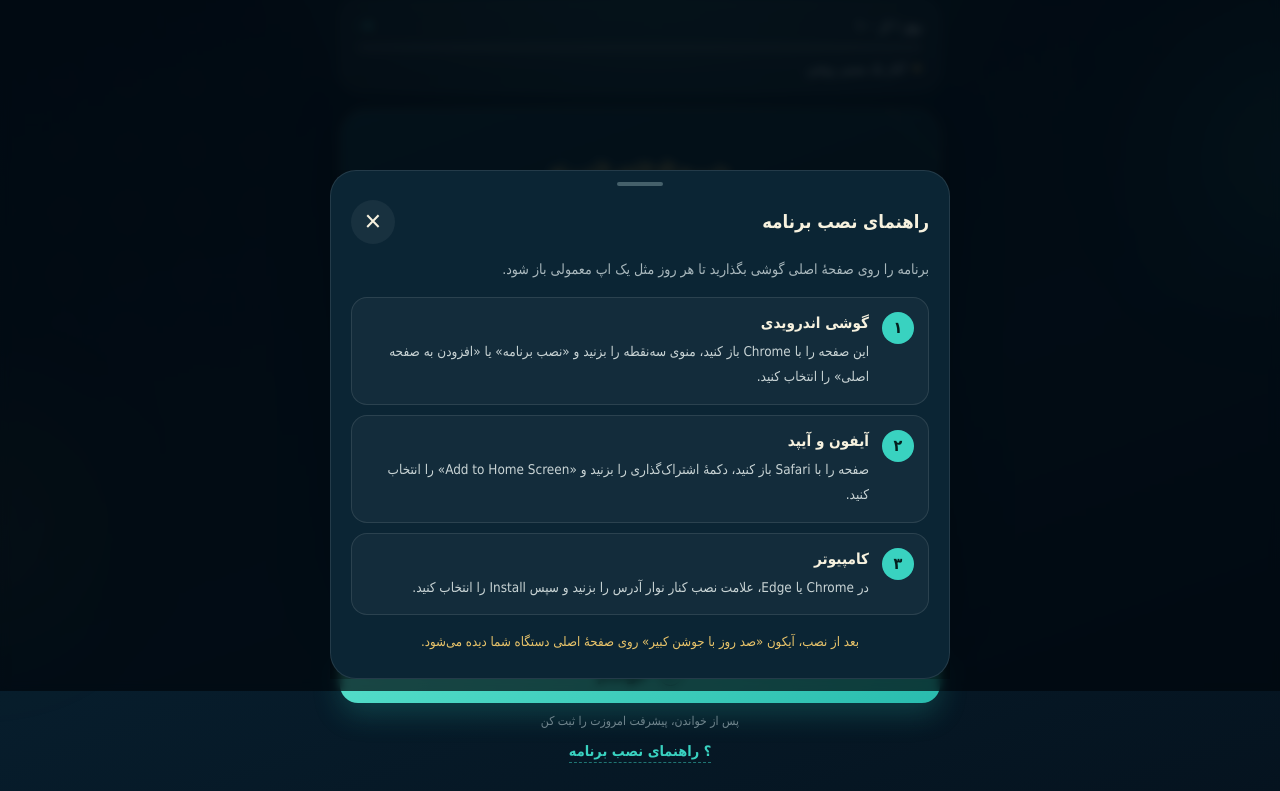
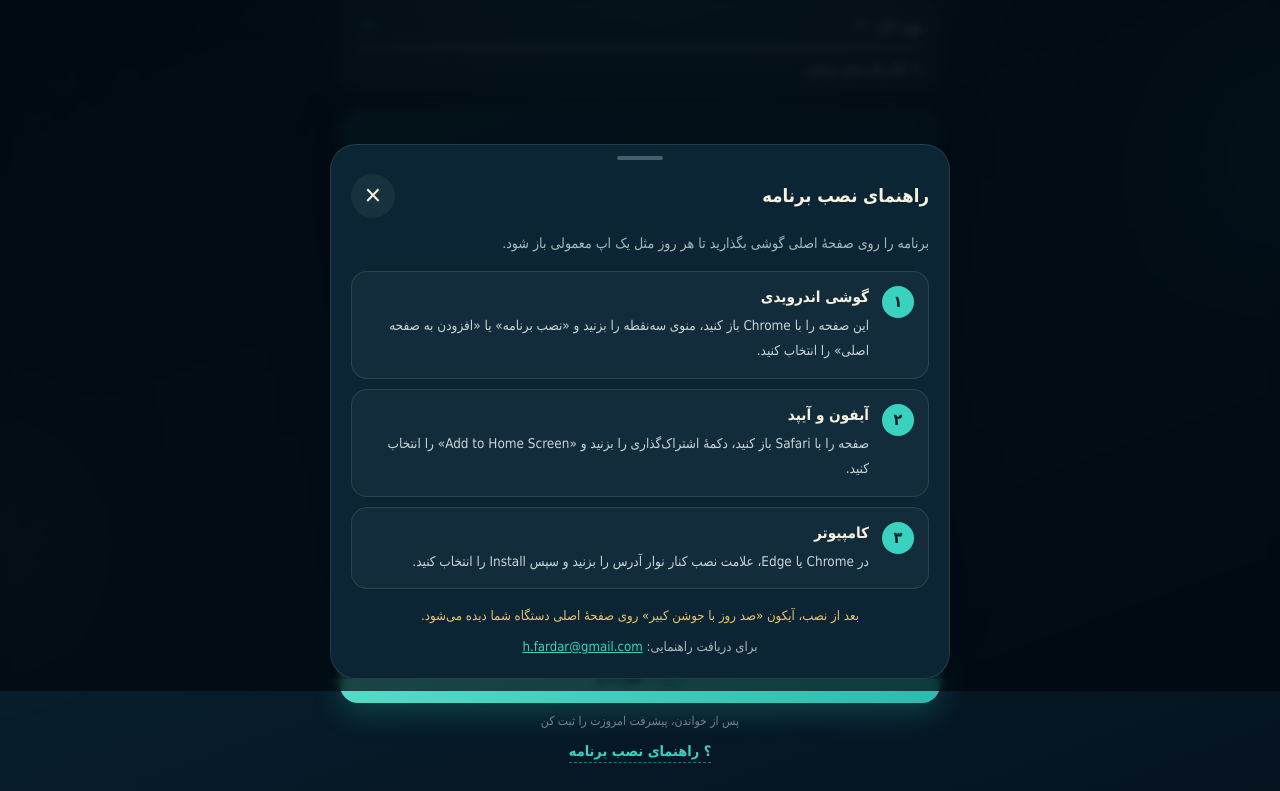
Before and after one commit to hfardar2-gif/jooshan-daily, a plain HTML site: page dist/index.html in a window 1280 px wide. Both pictures are taken after a click on the button "راهنمای نصب". Shown: the part 109-900 px from the top of the page. Drawn offline with Linux system fonts and the light colour scheme.

Commit message:
Add support email to installation guide

```diff
--- a/dist/index.html
+++ b/dist/index.html
@@ -85,6 +85,7 @@
         <div><h3>کامپیوتر</h3><p>در Chrome یا Edge، علامت نصب کنار نوار آدرس را بزنید و سپس Install را انتخاب کنید.</p></div>
       </section>
       <p class="guide-note">بعد از نصب، آیکون «صد روز با جوشن کبیر» روی صفحهٔ اصلی دستگاه شما دیده می‌شود.</p>
+      <p class="guide-contact">برای دریافت راهنمایی: <a href="mailto:h.fardar@gmail.com">h.fardar@gmail.com</a></p>
     </form>
   </dialog>
 
--- a/dist/styles.css
+++ b/dist/styles.css
@@ -175,6 +175,8 @@ dialog::backdrop { background: rgba(0,7,12,.7); backdrop-filter: blur(5px); }
 .guide-card h3 { margin: 2px 0 7px; color: var(--ink); font-size: .95rem; }
 .guide-card p { margin: 0; color: #c9d4d5; font-size: .84rem; line-height: 1.9; }
 .guide-note { margin: 15px 3px 0; color: var(--gold); text-align: center; font-size: .82rem; line-height: 1.8; }
+.guide-contact { margin: 11px 0 0; text-align: center; color: var(--muted); font-size: .82rem; }
+.guide-contact a { color: var(--turquoise); direction: ltr; unicode-bidi: isolate; }
 
 .large-text .arabic { font-size: 2.15rem; line-height: 2.15; }
 .large-text .translation { font-size: 1.3rem; line-height: 2.15; }
```
Also changed, not shown: dist/sw.js.
